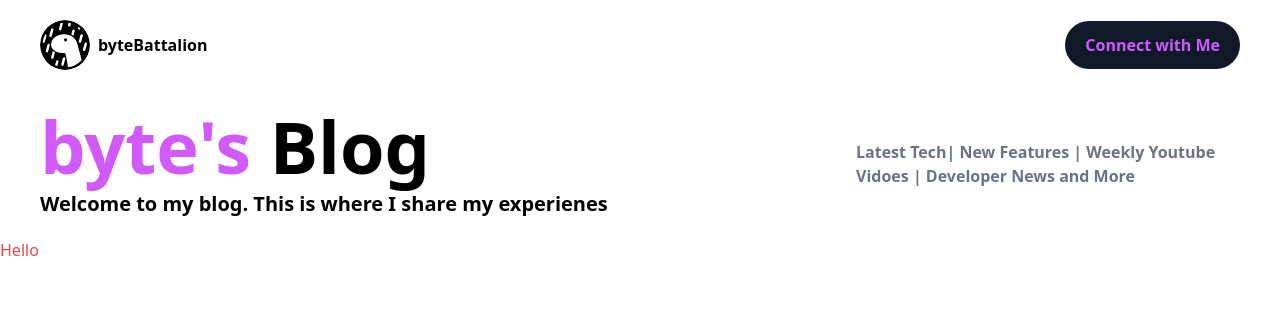
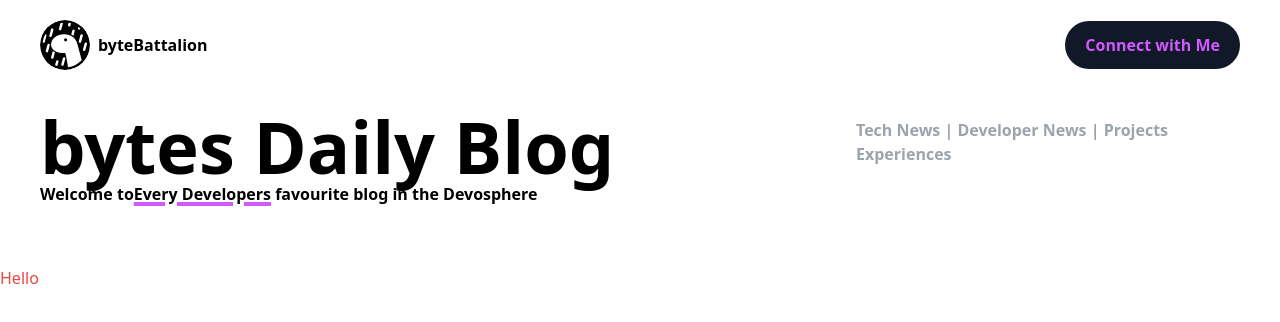
Before and after one commit to Thabish-Kader/my-blog, a Next.js app: page / in a window 1280 px wide. Shown: the top 322 px of the page. Built offline with nearby package versions, Linux system fonts and the light colour scheme.

Commit message:
banner-updated
Signed-off-by: Thabish <kadertabish2@gmail.com>

```diff
--- a/app/(main)/layout.tsx
+++ b/app/(main)/layout.tsx
@@ -9,7 +9,7 @@ export default function RootLayout({
 	return (
 		<html>
 			<head />
-			<body>
+			<body className="max-w-7xl mx-auto">
 				<Header />
 				<Banner />
 				{children}
--- a/components/Banner.tsx
+++ b/components/Banner.tsx
@@ -1,23 +1,19 @@
 export const Banner = () => {
 	return (
-		<div className="flex justify-between items-center px-10 py-5">
-			{/* left side */}
-			<div className="flex flex-col space-y-2">
-				<h1 className="text-7xl font-bold">
-					<span className="text-brand">byte's</span> Blog
-				</h1>
-				<p className="font-bold text-xl">
-					Welcome to my blog. This is where I share my experienes
-				</p>
+		<div className="flex flex-col lg:flex-row lg:space-x-5 justify-between font-bold px-10 py-5 mb-10">
+			<div>
+				<h1 className="text-7xl">bytes Daily Blog</h1>
+				<h2 className="mt-5 md:mt-0">
+					Welcome to
+					<span className="underline decoration-4 decoration-brand">
+						Every Developers
+					</span>{" "}
+					favourite blog in the Devosphere
+				</h2>
 			</div>
-
-			{/* right side */}
-			<div>
-				<p className="text-gray-500 font-bold max-w-sm">
-					Latest Tech| New Features | Weekly Youtube Vidoes |
-					Developer News and More
-				</p>
-			</div>
+			<p className="mt-5 md:mt-2 text-gray-400 max-w-sm">
+				Tech News | Developer News | Projects Experiences
+			</p>
 		</div>
 	);
 };
```
